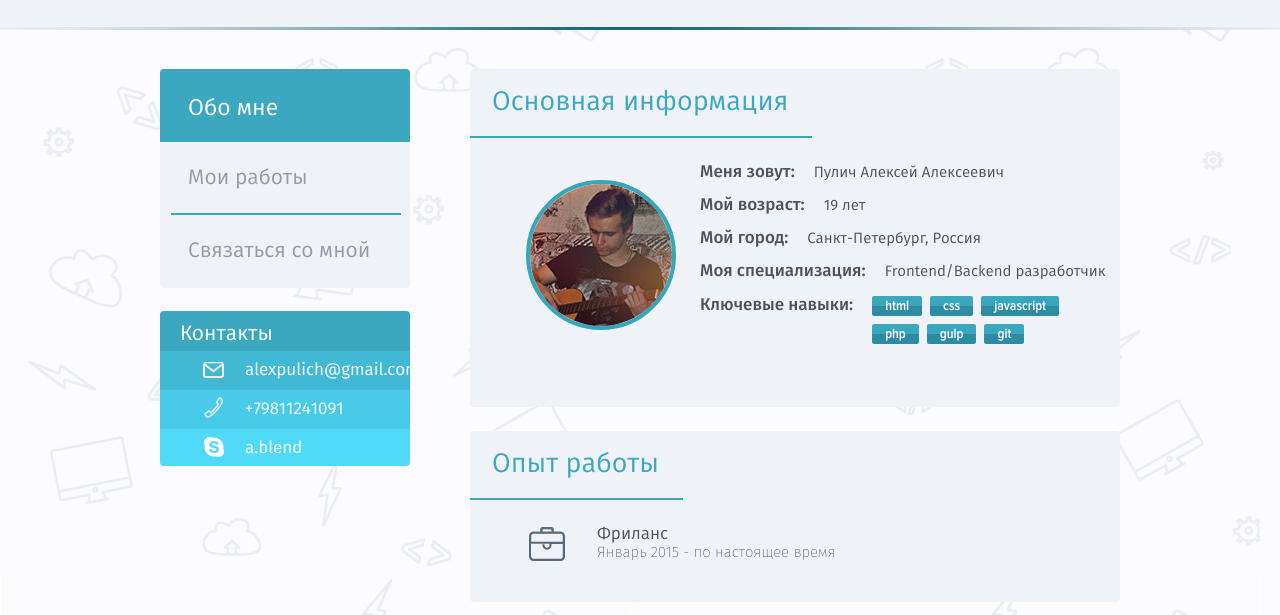
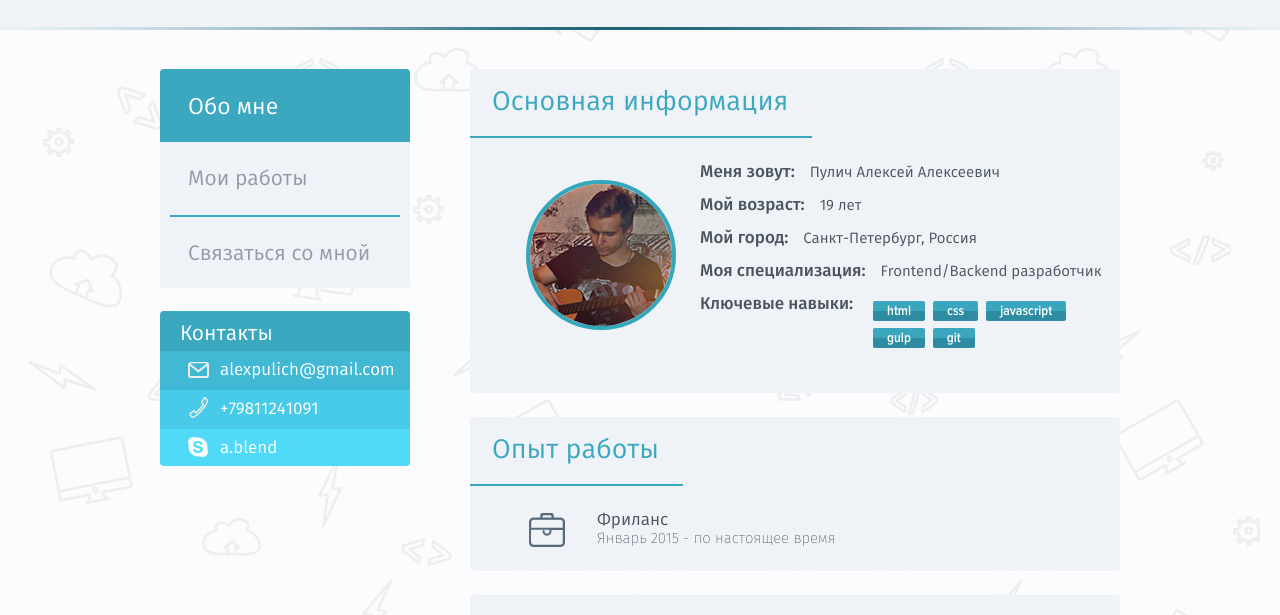
Before and after one commit to alexpulich/portfolio, a website: page app/index.html in a window 1280 px wide. Shown: the part 89-704 px from the top of the page. Drawn offline with nearby package versions, Linux system fonts and the light colour scheme; files whose address does not match are found by name.

Commit message:
some final editing

```diff
--- a/app/css/about.css
+++ b/app/css/about.css
@@ -36,13 +36,15 @@
 	font-family: "fira_sansmedium";
 	margin-right: 15px;
 	display: inline-block;
+	float:left;
 }
 /*skills*/
 .about-info-item-content .skills {
-	/*display: inline-block;*/
-	display: inline-table;
+	display: inline-block;
 	list-style: none;
 	width: 230px;
+	margin-top: 5px;
+	margin-left: 5px;
 }
 
 .skills .skills-item {
@@ -50,8 +52,8 @@
 	font-size: 14px;
 	color: #fff;
 	display: inline-block;
-	padding: 1px 13px;
-	margin: 0 8px 8px 0;
+	padding: 1px 14px;
+	margin: 0 4px 7px 0;
 	background: rgb(59,168,192); /* Old browsers */
 	background: -moz-linear-gradient(top, rgba(59,168,192,1) 0%, rgba(58,165,189,1) 50%, rgba(46,140,162,1) 51%, rgba(46,140,162,1) 100%); /* FF3.6+ */
 	background: -webkit-gradient(linear, left top, left bottom, color-stop(0%,rgba(59,168,192,1)), color-stop(50%,rgba(58,165,189,1)), color-stop(51%,rgba(46,140,162,1)), color-stop(100%,rgba(46,140,162,1))); /* Chrome,Safari4+ */
--- a/app/css/main.css
+++ b/app/css/main.css
@@ -26,17 +26,21 @@ body {
 /* footer to bottom*/
 
 .wrapper {
+	position: relative;
 	min-height: 100%;
-	margin-bottom: -42px;
+	height: auto !important;
+	overflow: hidden;
 }
 
 .wrapper:after {
 	content: "";
 	display: block;
+	height: 81px;
 }
 
-.page-footer, .wrapper:after {
+.page-footer {
 	height: 81px;
+	margin-top: -81px;
 }
 
 /************************************/
@@ -47,10 +51,12 @@ body {
 	height: 119px;
 	background: #eff3f7 url("../img/line.jpg") bottom center no-repeat;
 	margin-bottom: 39px;
+	position: relative; /*добавил в вебинаре*/
 }
 
 .header-wrap {
-	width: 1200px;
+	max-width: 1200px;
+	min-width: 960px; /*добавил -min и -max*/
 	margin: 0 auto;
 	position: relative;
 }
@@ -68,6 +74,7 @@ body {
 	top: 35px;
 	right: 0;
 	list-style: none;
+	min-width: 257px;
 }
 
 .social .social-item {
@@ -134,13 +141,15 @@ body {
 /*navigation*/
 .nav-list .nav-list-item {
 	height: 73px;
-	padding: 28px 0 0 28px;
 }
 
 .nav-list-item .nav-list-link {
+	display: block;
 	font-size: 21px;
 	text-decoration: none;
 	color: #959aa8;
+	padding: 29px 20px 25px 28px;
+	/*padding: 29px 5px 24px 28px;*/
 }
 
 .nav-list-item .nav-list-link:hover {
@@ -149,7 +158,11 @@ body {
 
 .nav-list .nav-list-item.active {
 	background: #3ba8c0;
-	padding: 31px 0 0 28px;
+}
+
+.nav-list-item.active .nav-list-link {
+	padding-top: 30px;
+	padding-bottom: 24px;
 }
 
 .nav-list .nav-list-item.active .nav-list-link {
@@ -157,18 +170,19 @@ body {
 	color: #fff;
 }
 
-.nav-list .nav-list-item:after {
+.nav-list .nav-list-item:before {
 	display: block;
 	content: "";
+	margin: 5px;
 	height: 2px;
 	width: 230px;
-	margin-left: -17px;
-	margin-top: 24px;
+	margin: 0 auto;
 	background: #3ba8c0;
 }
 
-.nav-list .nav-list-item.active:after,
-.nav-list .last-nav-list-item:after{
+.nav-list .nav-list-item:first-child:before,
+.nav-list .nav-list-item.active:before,
+.nav-list .nav-list-item.active + .nav-list-item:before {
 	display: none;
 }
 
@@ -184,19 +198,19 @@ body {
 
 .contacts-list .contacts-list-item {
 	height: 39px;
-	padding: 11px 0 0 85px;
+	padding: 11px 0 0 60px;
 }
 
 .contacts-list .contacts-list-item.mail {
-	background: #41b9d4 url("../img/mail.png") 43px 11px no-repeat;
+	background: #41b9d4 url("../img/mail.png") 28px 11px no-repeat;
 }
 
 .contacts-list .contacts-list-item.phone {
-	background: #48cbe8 url("../img/phone.png") 43px 7px no-repeat;
+	background: #48cbe8 url("../img/phone.png") 28px 7px no-repeat;
 }
 
 .contacts-list .contacts-list-item.skype {
-	background: #51daf8 url("../img/skype.png") 44px 8px no-repeat;
+	background: #51daf8 url("../img/skype.png") 28px 8px no-repeat;
 	height: 37px;
 }
 
@@ -232,7 +246,7 @@ body {
 
 .box-body{
 	padding-left: 56px;
-	padding-bottom: 40px;
+	padding-bottom: 23px;
 }
 
 .box-header {
@@ -266,8 +280,12 @@ body {
 	display: block;
 	text-indent: -9999px;
 	width: 100%;
-	height: 100%
-;	background: url("../img/login.png") no-repeat;
+	height: 100%;
+	background: url("../img/login.png") top no-repeat;
+}
+
+.login .login-link:hover {
+	background: url("../img/login.png") bottom no-repeat;
 }
 
 .page-footer .copyright {
--- a/app/index.html
+++ b/app/index.html
@@ -1,5 +1,5 @@
 <!DOCTYPE html>
-<html lang="ru">
+<html lang="ru-RU">
 <head>
     <meta charset="UTF-8">
     <meta http-equiv="X-UA-Compatible" content="IE=edge">
@@ -60,11 +60,17 @@
                         <li class="nav-list-item active">   <a href="/" class="nav-list-link">Обо мне</a>
                         </li>
                         <li class="nav-list-item">
-                            <a href="/" class="nav-list-link">Мои работы</a>
+                            <a href="/portfolio.html" class="nav-list-link">Мои работы</a>
                         </li>
-                        <li class="nav-list-item last-nav-list-item">
-                            <a href="/" class="nav-list-link">Связаться со мной</a>
+                        <li class="nav-list-item">
+                            <a href="/contacts.html" class="nav-list-link">Связаться со мной</a>
                         </li>
+                       <!--  <li class="nav-list-item">
+                            <a href="/contacts.html" class="nav-list-link">Связаться со мной</a>
+                        </li>
+                        <li class="nav-list-item">
+                            <a href="/contacts.html" class="nav-list-link">Связаться со мной</a>
+                        </li> -->
                     </ul>
                 </nav>
 
@@ -122,7 +128,6 @@
                                         <li class="skills-item">html</li>
                                         <li class="skills-item">css</li>
                                         <li class="skills-item">javascript</li>
-                                        <li class="skills-item">php</li>
                                         <li class="skills-item">gulp</li>
                                         <li class="skills-item">git</li>
                                     </ul>
```
